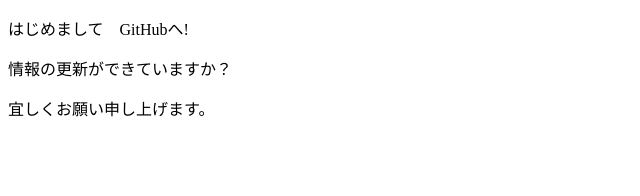
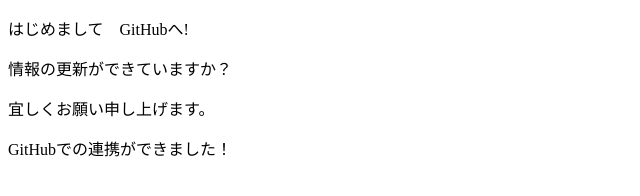
Before and after one commit to c3200633/www, a plain HTML site: page index.html in a window 1280 px wide. Shown: the whole page, without its empty margins (0-640 px from the left). Drawn offline with Linux system fonts and the light colour scheme.

Commit message:
update2023/05/31

```diff
--- a/index.html
+++ b/index.html
@@ -10,5 +10,6 @@
     <p>はじめまして　GitHubへ!</P>
     <p>情報の更新ができていますか？</p>
     <p>宜しくお願い申し上げます。</p>
+    <p>GitHubでの連携ができました！</p>
   </body>
   </html>
```
